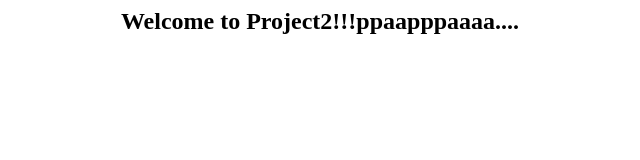
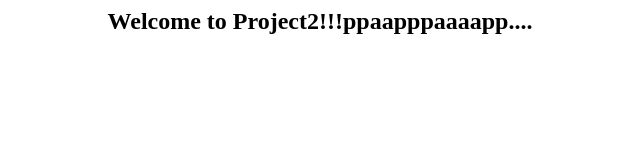
Before and after one commit to priyanka24-hash/project-2, a plain HTML site: page index.html in a window 1280 px wide. Shown: the whole page, without its empty margins (320-960 px from the left). Drawn offline with Linux system fonts and the light colour scheme.

Commit message:
Update index.html

```diff
--- a/index.html
+++ b/index.html
@@ -3,6 +3,6 @@
 <title> Priyanka </title>
 </head>
 <body style = "background-image:url('images/github3.jpg'); background-size: 100%">
-<h2 ALIGN=CENTER>Welcome to Project2!!!ppaapppaaaa....</h2>
+<h2 ALIGN=CENTER>Welcome to Project2!!!ppaapppaaaapp....</h2>
 </body>
 </html>
```
